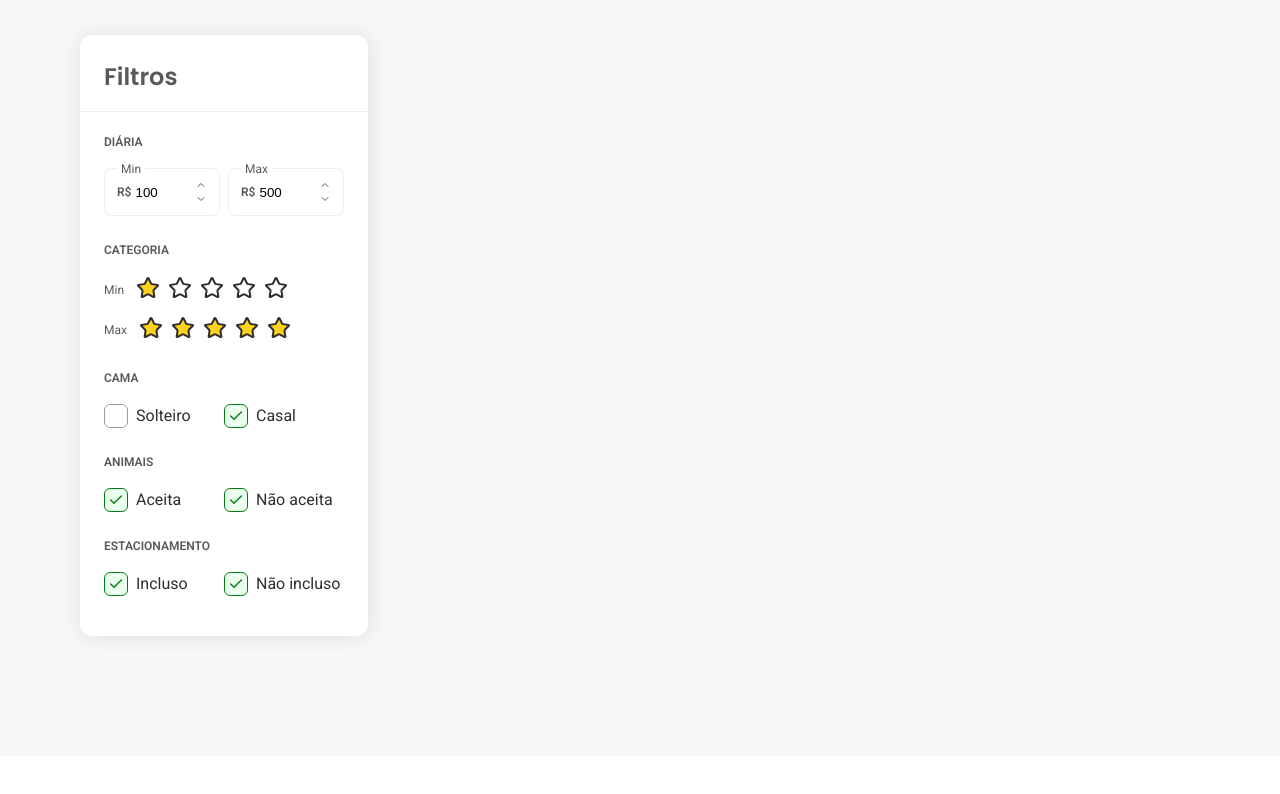
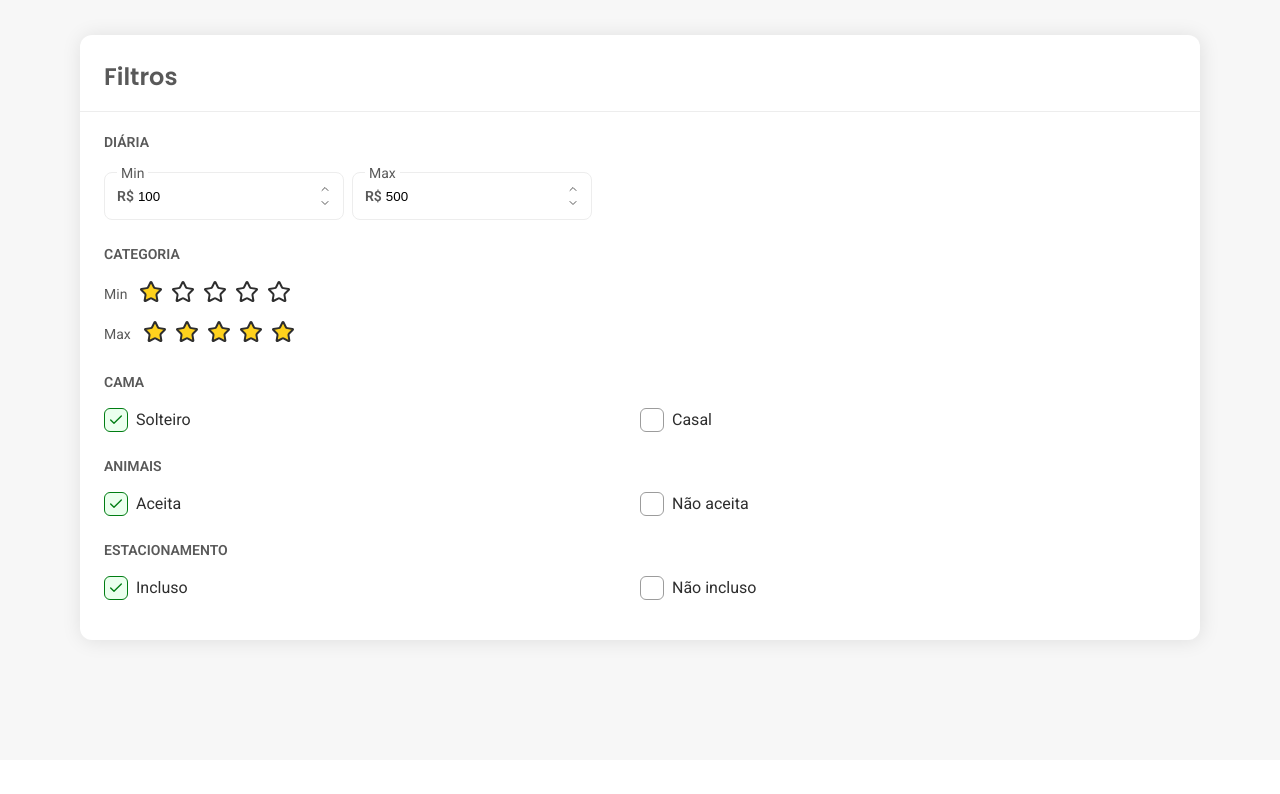
Before and after one commit to MatheusTG/PurpleTrip, a Next.js app in the folder source/web/: page / in a window 1280 px wide. Shown: the part 730-1524 px from the top of the page. Built offline with nearby package versions, Linux system fonts and the light colour scheme.

Commit message:
feat: update styles for FilterAside and MoneyInput components; adjust font size and shadow variables

```diff
--- a/source/web/src/app/globals.css
+++ b/source/web/src/app/globals.css
@@ -45,7 +45,9 @@
   --font-02-xs: 400 1rem/1.5rem "Roboto", sans-serif;
   --font-01-xxs-sb: 600 0.875rem/1.25rem "Poppins", sans-serif;
   --font-02-xxs: 400 0.875rem/1.25rem "Roboto", sans-serif;
-  --font-02-xxs: 400 0.75rem/1.25rem "Roboto", sans-serif;
+  --font-02-xxxs: 400 0.75rem/1.125rem "Roboto", sans-serif;
+
+  --shadow: 0.0625rem 0.0625rem 1.25rem rgba(0, 0, 0, 0.1);
 
   /* Space Variables */
   --space-none: 0px;
--- a/source/web/src/components/home/filter-aside/filter-aside.module.css
+++ b/source/web/src/components/home/filter-aside/filter-aside.module.css
@@ -1,9 +1,9 @@
 .filtersContainer {
-  width: 18rem;
+  height: max-content;
 
   background-color: var(--white);
   border-radius: 0.75rem;
-  box-shadow: 0.0625rem 0.0625rem 1.25rem rgba(0, 0, 0, 0.1);
+  box-shadow: var(--shadow);
 }
 
 .filtersHeader {
--- a/source/web/src/components/home/filter-aside/index.tsx
+++ b/source/web/src/components/home/filter-aside/index.tsx
@@ -10,13 +10,13 @@ export default function FilterAside() {
   const [maxDailyPrice, setMaxDailyPrice] = useState(500);
   const [minStarsAmount, setMinStarsAmount] = useState<StarsAmount>(1);
   const [maxStarsAmount, setMaxStarsAmount] = useState<StarsAmount>(5);
-  const [bedFilter, setBedFilter] = useState({ single: false, double: false });
+  const [bedFilter, setBedFilter] = useState({ single: true, double: false });
   const [animalsFilter, setAnimalsFilter] = useState({
-    accepted: false,
+    accepted: true,
     notAccepted: false,
   });
   const [parkingFilter, setParkingFilter] = useState({
-    included: false,
+    included: true,
     notIncluded: false,
   });
 
@@ -81,7 +81,7 @@ export default function FilterAside() {
             <Checkbox
               id="bed-checkbox"
               label="Casal"
-              check={true}
+              check={bedFilter.double}
               setCheck={(value) =>
                 setBedFilter({ ...bedFilter, double: value })
               }
@@ -95,7 +95,7 @@ export default function FilterAside() {
             <Checkbox
               id="bed-checkbox"
               label="Aceita"
-              check={true}
+              check={animalsFilter.accepted}
               setCheck={(value) =>
                 setAnimalsFilter({ ...animalsFilter, accepted: value })
               }
@@ -103,7 +103,7 @@ export default function FilterAside() {
             <Checkbox
               id="bed-checkbox"
               label="Não aceita"
-              check={true}
+              check={animalsFilter.notAccepted}
               setCheck={(value) =>
                 setAnimalsFilter({ ...animalsFilter, notAccepted: value })
               }
@@ -117,7 +117,7 @@ export default function FilterAside() {
             <Checkbox
               id="bed-checkbox"
               label="Incluso"
-              check={true}
+              check={parkingFilter.included}
               setCheck={(value) =>
                 setParkingFilter({ ...parkingFilter, included: value })
               }
@@ -125,7 +125,7 @@ export default function FilterAside() {
             <Checkbox
               id="bed-checkbox"
               label="Não incluso"
-              check={true}
+              check={parkingFilter.notIncluded}
               setCheck={(value) =>
                 setParkingFilter({ ...parkingFilter, notIncluded: value })
               }
--- a/source/web/src/components/money-input/money-input.module.css
+++ b/source/web/src/components/money-input/money-input.module.css
@@ -5,6 +5,7 @@
   width: max-content;
   height: 3rem;
   padding: 0 0.75rem;
+  margin-top: 0.25rem;
   border-radius: 0.5rem;
   border: solid 0.0625rem var(--gray-200);
   position: relative;
```
